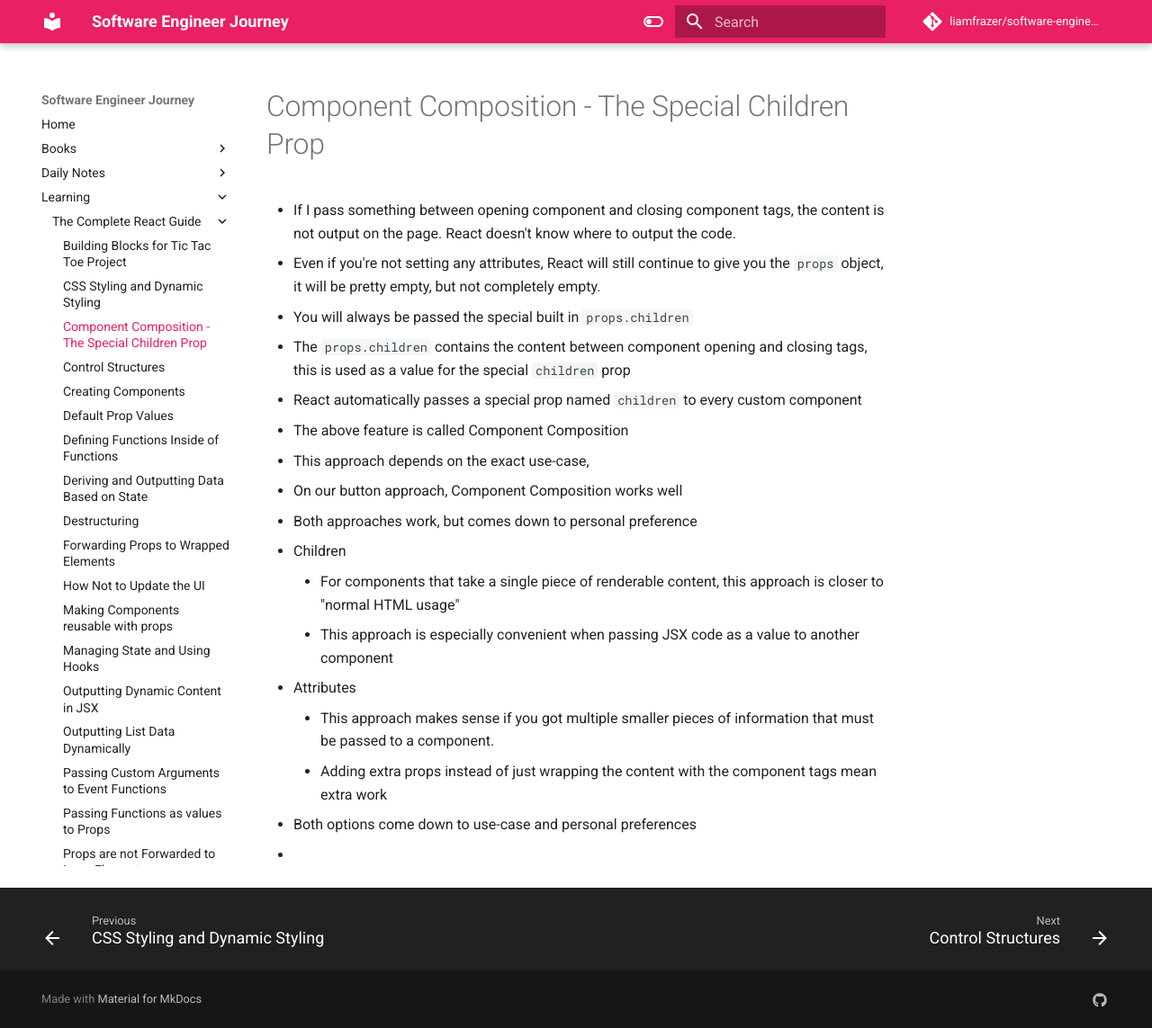
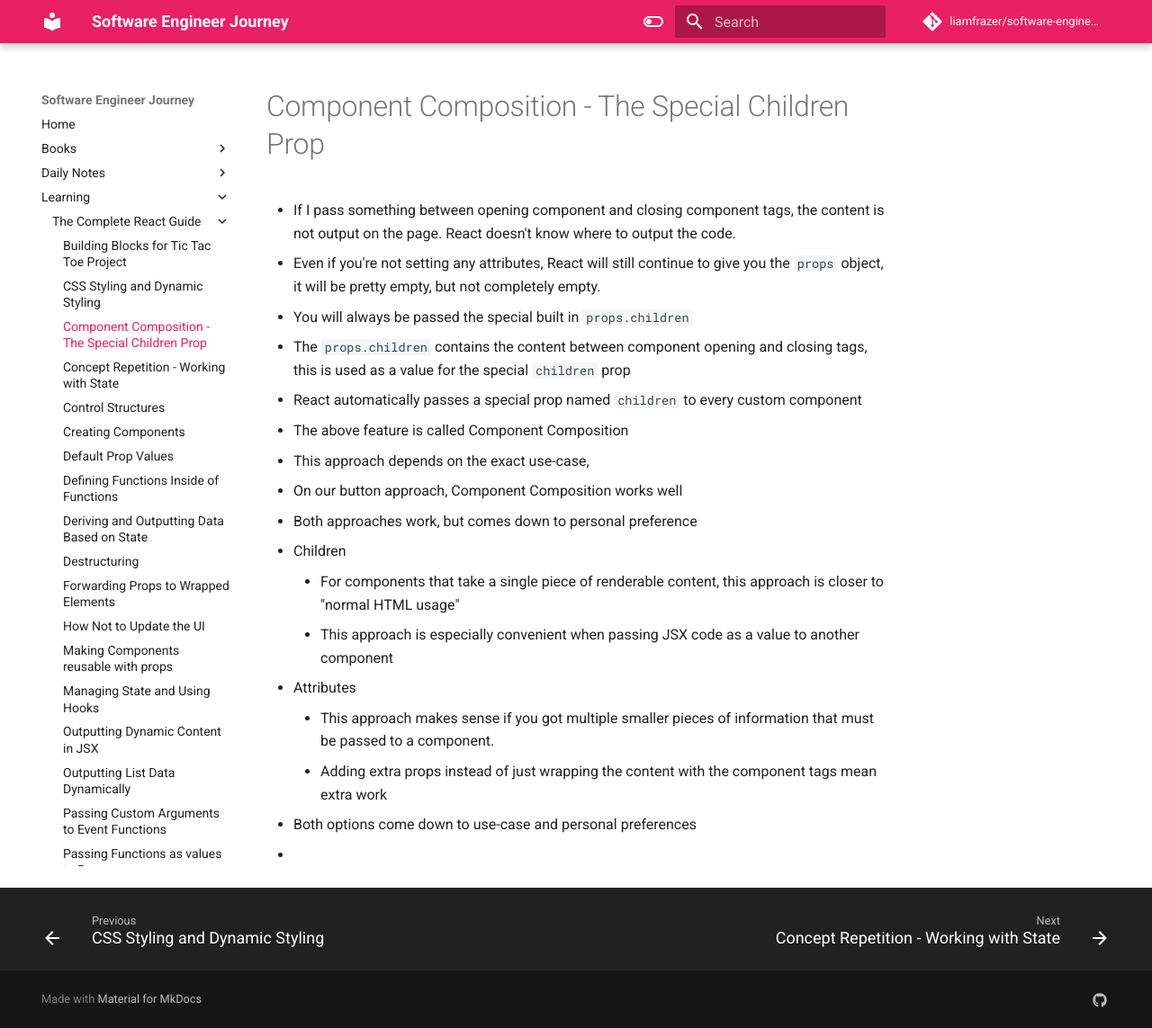
Before and after one commit to liamfrazer/software-engineer-journey, an MkDocs documentation site: the page built from docs/Learning/The Complete React Guide/Component Composition - The Special Children Prop.md, in a window 1280 px wide and 1143 px high. Shown: the whole window at 90% size. Built offline with MkDocs 1.6.1 and Material for MkDocs 9.7.7, drawn with Linux system fonts in a browser that asks for light colours; comment, search, counter and statistics services are not loaded.

Commit message:
vault backup: 2023-12-23 12:44:27

```diff
--- /dev/null
+++ b/docs/Learning/The Complete React Guide/Concept Repetition - Working with State.md
@@ -0,0 +1,10 @@
+---
+tags:
+  - state
+  - repetition
+  - react
+  - jsx
+---
+# Concept Repetition - Working with State
+
+*
```
Also changed, not shown: docs/index.md (+1 -0 lines).
